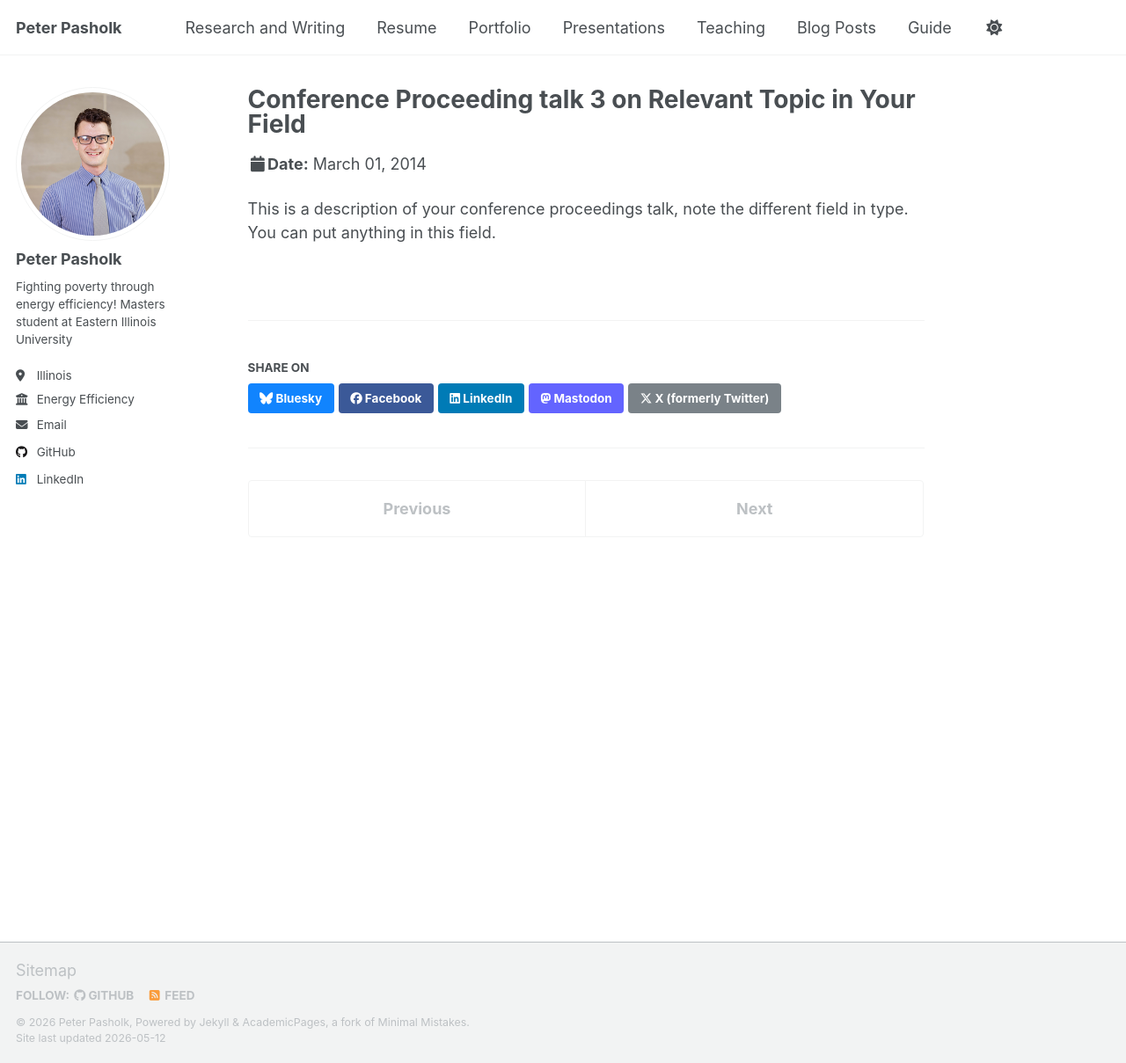
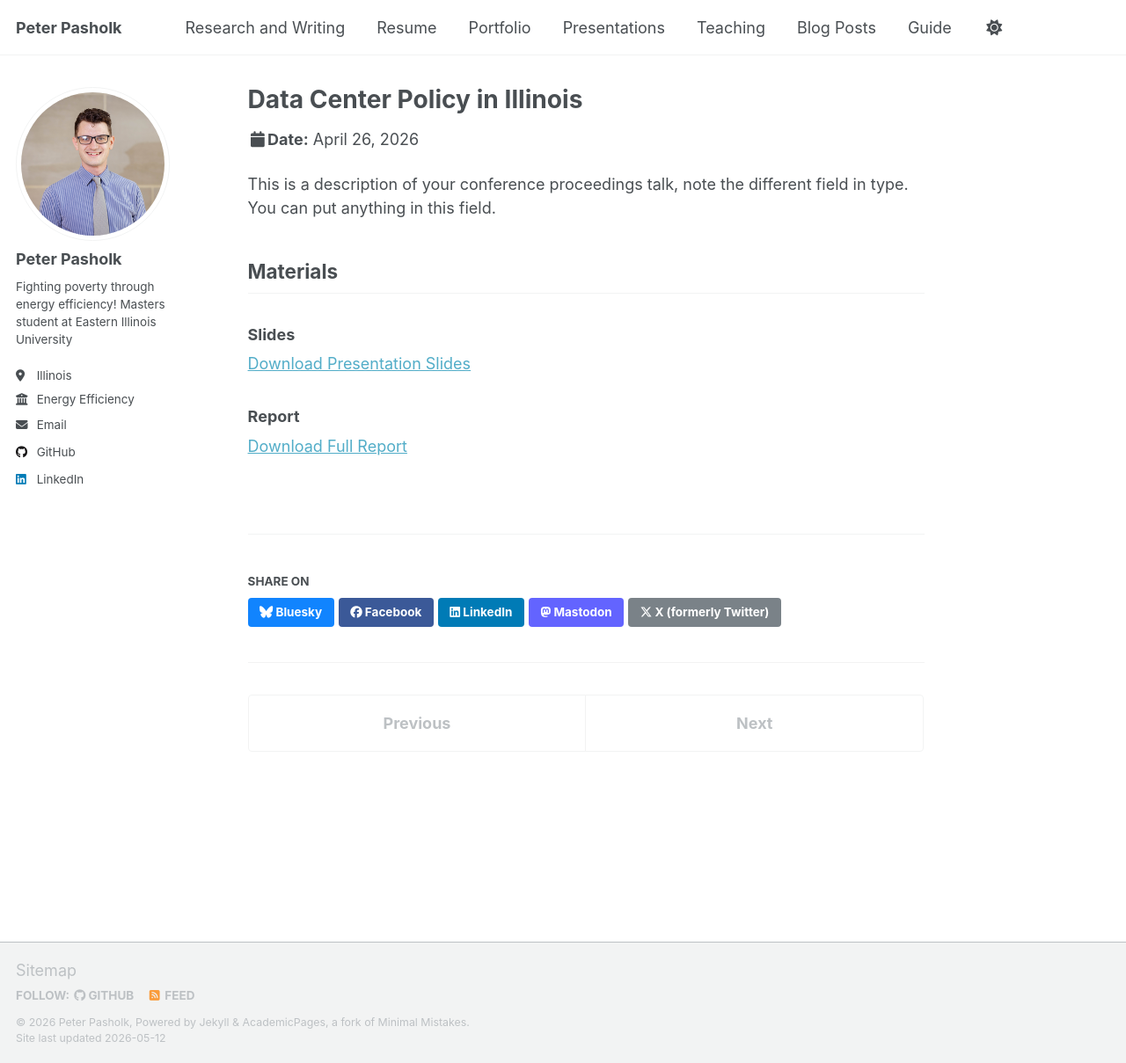
Before and after one commit to ppasholk/ppasholk.github.io, a Jekyll site: the page built from _talks/2014-03-01-talk-3.md, in a window 1280 px wide and 1209 px high. Shown: the whole window at 88% size. Built offline with Jekyll 4.4.1, drawn with Linux system fonts in a browser that asks for light colours; a script that is not in the unit is left out.

Commit message:
Update talk details and presentation materials

```diff
--- a/_talks/2014-03-01-talk-3.md
+++ b/_talks/2014-03-01-talk-3.md
@@ -1,11 +1,22 @@
 ---
-title: "Conference Proceeding talk 3 on Relevant Topic in Your Field"
+title: "Data Center Policy in Illinois"
 collection: talks
-type: "Conference proceedings talk"
+type: "Professional Presentation"
 permalink: /talks/2014-03-01-talk-3
-venue: "Testing Institute of America 2014 Annual Conference"
-date: 2014-03-01
-location: "Los Angeles, CA, USA"
+venue: "Eastern Illinois University"
+date: 2026-04-26
+location: "Charleston, Illinois"
 ---
 
 This is a description of your conference proceedings talk, note the different field in type. You can put anything in this field.
+## Materials
+
+### Slides
+
+[Download Presentation Slides](ppasholk.github.io/files
+/Coordinating_Data_Centers_Pasholk.pdf)
+
+### Report
+
+[Download Full Report](ppasholk.github.io/files
+/Pasholk_Policy_Memo_Data_Centers.pdf)
```
